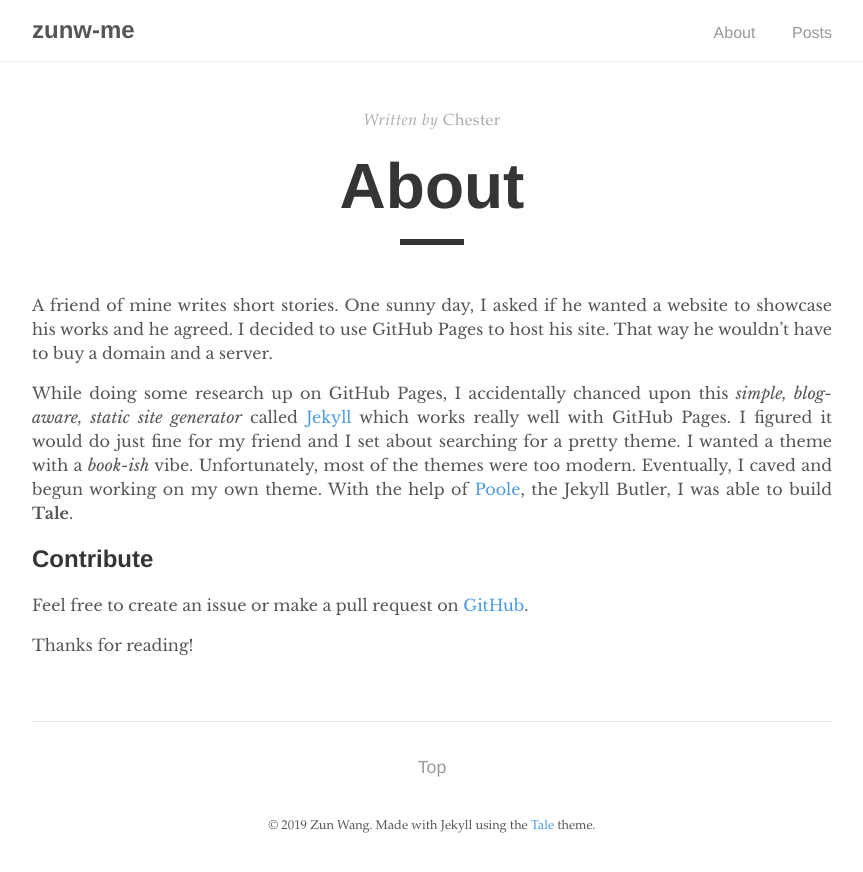
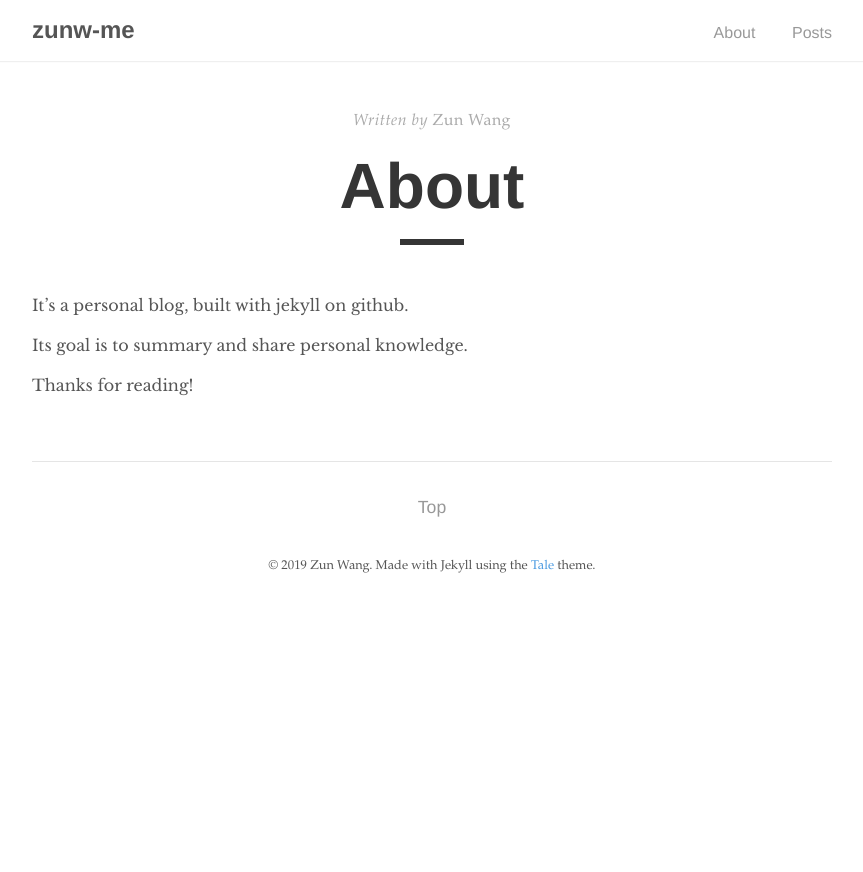
Before and after one commit to speeeeed/speeeeed.github.io, a Jekyll site: the page built from _pages/about.md, in a window 1280 px wide. Shown: the top 872 px of the page, without its empty margins (208-1071 px from the left). Built offline with Jekyll 4.4.1, drawn with Linux system fonts in a browser that asks for light colours.

Commit message:
change about page

```diff
--- a/_pages/about.md
+++ b/_pages/about.md
@@ -1,15 +1,12 @@
 ---
 layout: post
 title: "About"
-author: "Chester"
+author: "Zun Wang"
 permalink: /about/
 ---
 
-A friend of mine writes short stories. One sunny day, I asked if he wanted a website to showcase his works and he agreed. I decided to use GitHub Pages to host his site. That way he wouldn't have to buy a domain and a server.
+It's a personal blog, built with jekyll on github.
 
-While doing some research up on GitHub Pages, I accidentally chanced upon this _simple, blog-aware, static site generator_ called [Jekyll](https://jekyllrb.com/) which works really well with GitHub Pages. I figured it would do just fine for my friend and I set about searching for a pretty theme. I wanted a theme with a _book-ish_ vibe. Unfortunately, most of the themes were too modern. Eventually, I caved and begun working on my own theme. With the help of [Poole](https://github.com/poole/poole), the Jekyll Butler, I was able to build **Tale**.
-
-## Contribute
-Feel free to create an issue or make a pull request on [GitHub](https://github.com/chesterhow/tale).
+Its goal is to summary and share personal knowledge.
 
 Thanks for reading!
```
